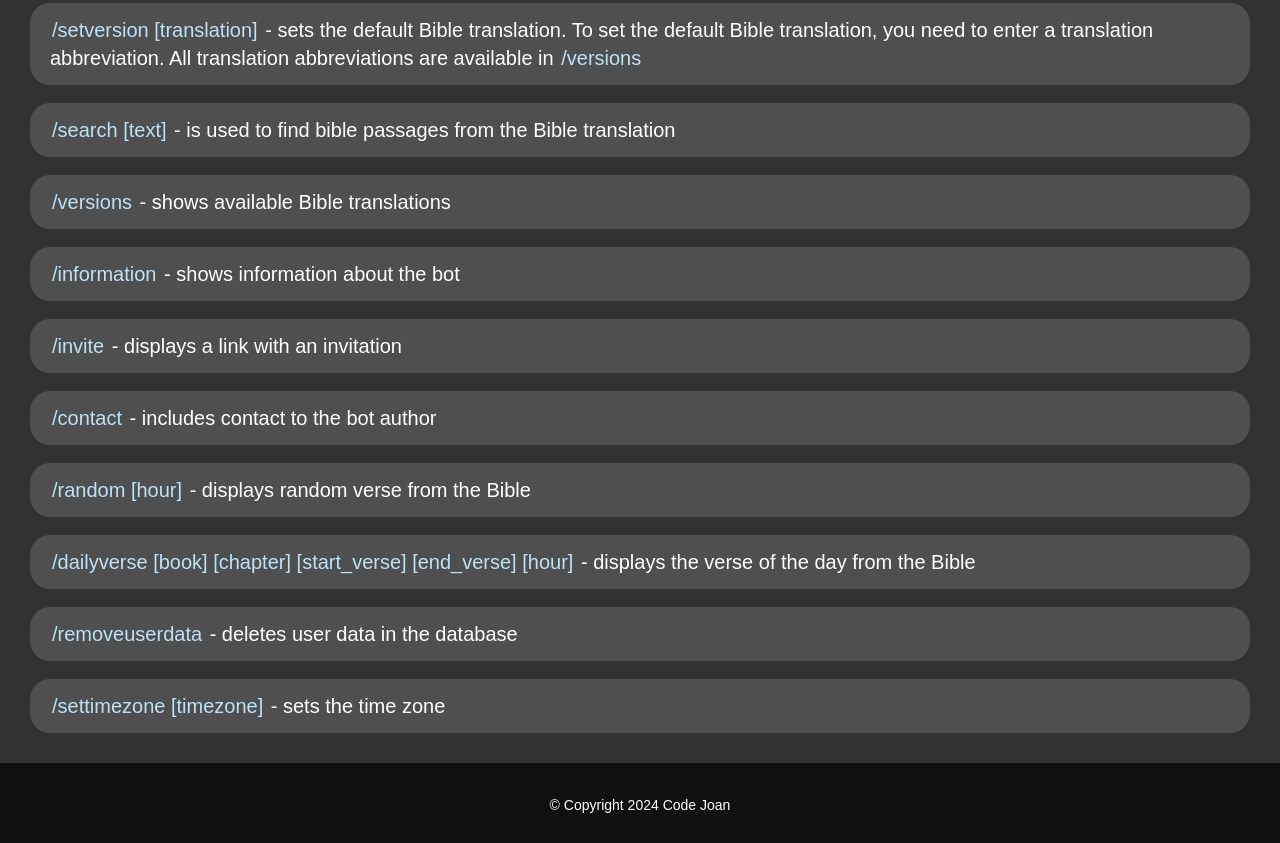
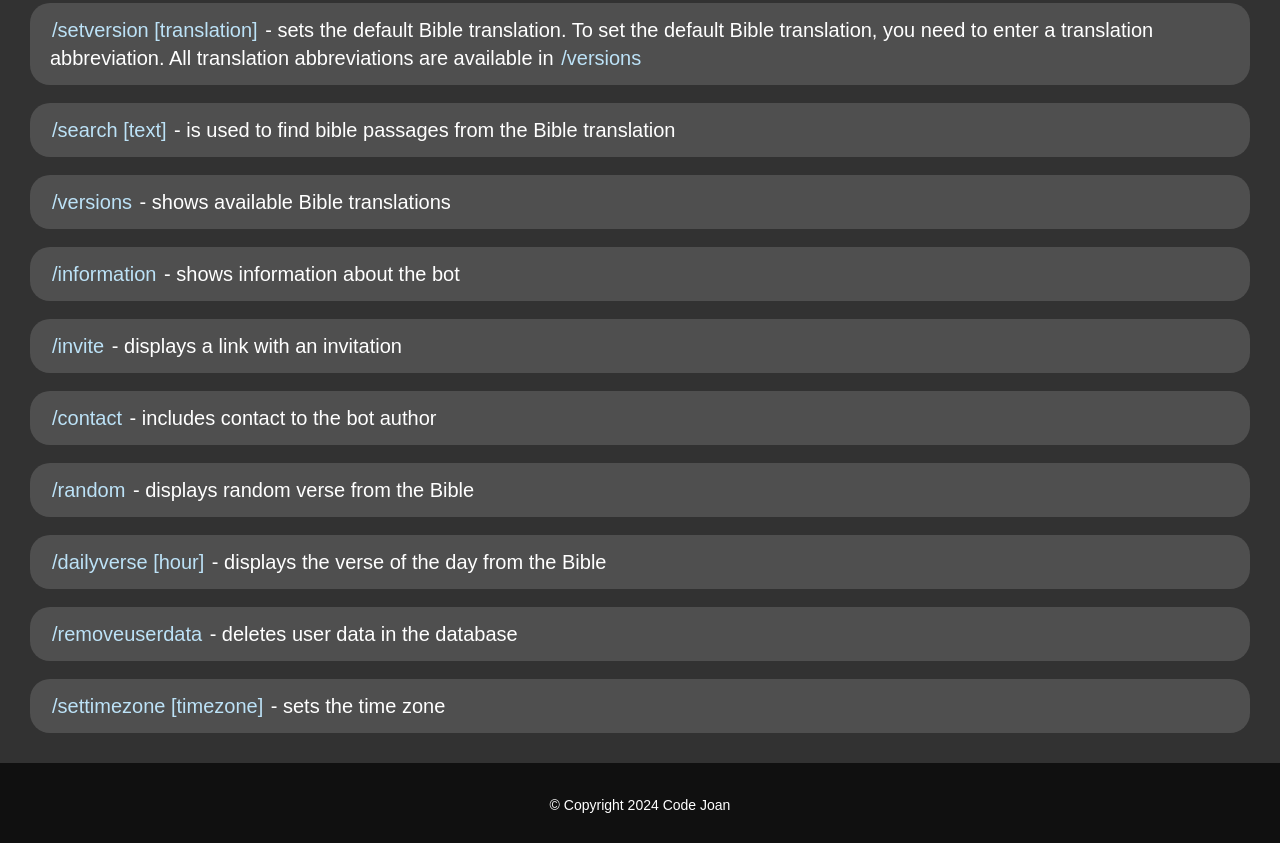
Before and after one commit to CodeJoan05/Bible-Bot, a plain HTML site: page index.html in a window 1280 px wide. Shown: the part 842-1685 px from the top of the page. Drawn offline with Linux system fonts and the light colour scheme.

Commit message:
Update commands

```diff
--- a/index.html
+++ b/index.html
@@ -1,5 +1,4 @@
 <!DOCTYPE html>
-
 <html lang="en">
   <head>
     <meta charset="UTF-8" />
@@ -94,9 +93,9 @@
         <br />
         <p><span>/contact</span> - includes contact to the bot author</p>
         <br />
-        <p><span>/random [hour]</span> - displays random verse from the Bible</p>
+        <p><span>/random</span> - displays random verse from the Bible</p>
         <br />
-        <p><span>/dailyverse [book] [chapter] [start_verse] [end_verse] [hour]</span> - displays the verse of the day from the Bible</p>
+        <p><span>/dailyverse [hour]</span> - displays the verse of the day from the Bible</p>
         <br />
         <p><span>/removeuserdata</span> - deletes user data in the database</p>
         <br />
```
